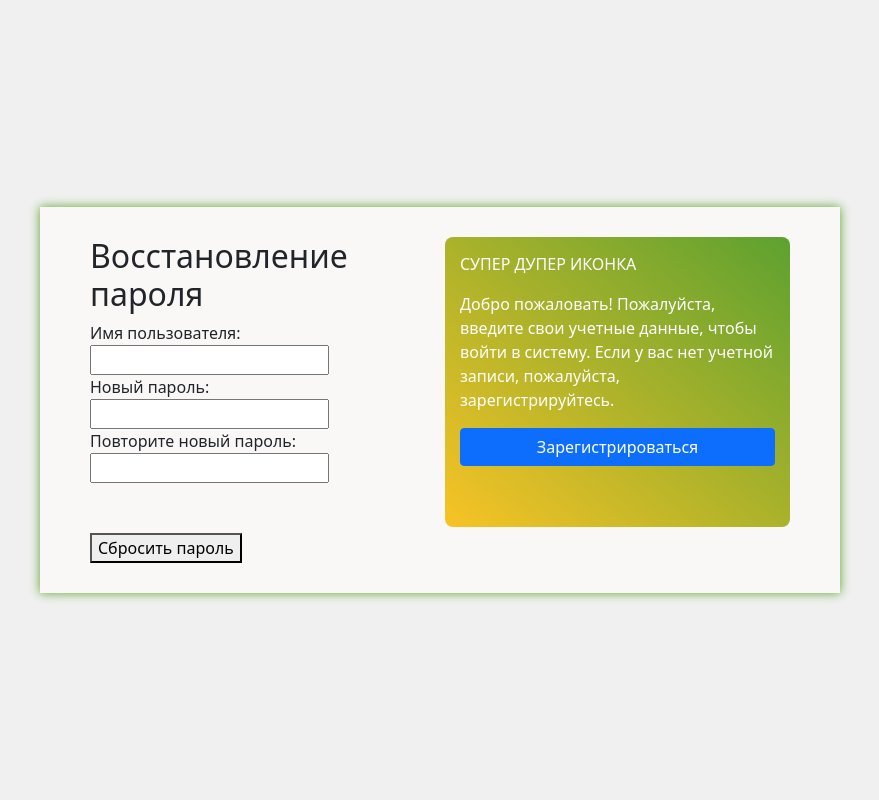
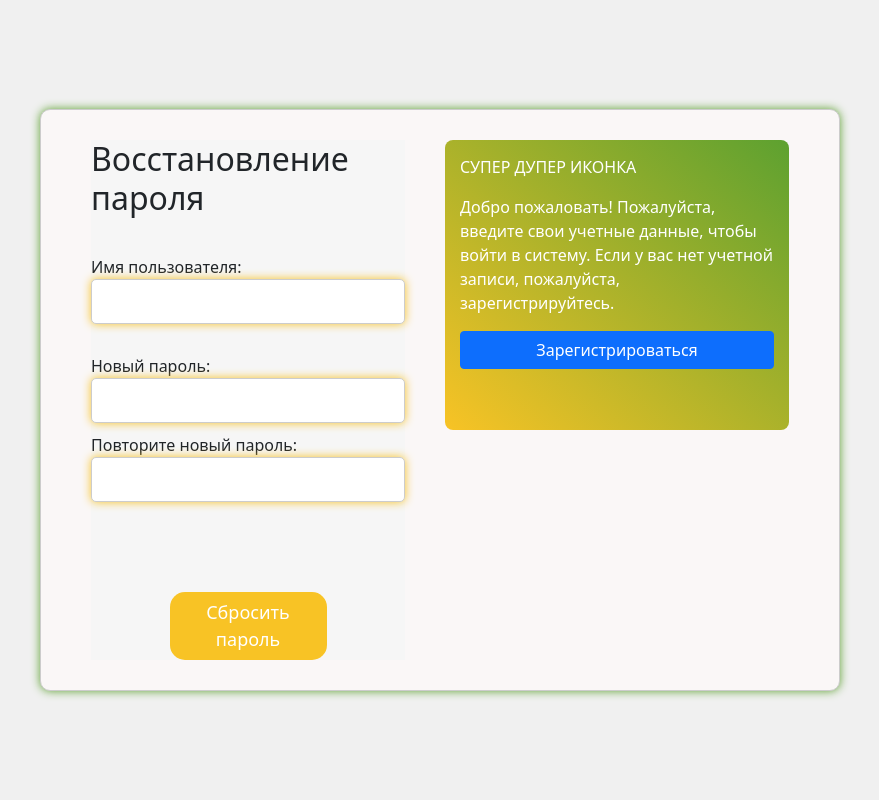
Before and after one commit to Karielka/Fitnes_app, a Django app: page /fitnes/password_reset/ in a window 1280 px wide. Shown: the whole page, without its empty margins (200-1079 px from the left). Run offline with Django 5.2, Linux system fonts and the light colour scheme.

Commit message:
Update forms.css

```diff
--- a/Fitnes/Main/static/main/css/forms.css
+++ b/Fitnes/Main/static/main/css/forms.css
@@ -2,3 +2,72 @@ body {
     background-color: rgba(164, 225, 234, 0.994);
     overflow-x: hidden;
 }
+
+.container {
+    max-width: 500px;
+    margin: 0 auto;
+    padding: 20px;
+    border: 1px solid #ccc;
+    border-radius: 10px;
+    background-color: #f9f9f9;
+}
+form {
+    background-color: #f6f6f6;
+    margin-right: 60%;
+}
+form input[type="text"] {
+    width: 100%;
+    height: 45px;
+    padding: 3px;
+    margin-bottom: 30px;
+    border: 1px solid #ccc;
+    border-radius: 5px;
+    box-sizing: border-box;
+    font-size: 16px;
+    box-shadow: 0 0 10px #f8c325;
+}
+
+form input[type="password"] {
+    width: 100%;
+    height: 45px;
+    padding: 3px;
+    margin-bottom: 10px;
+    border: 1px solid #ccc;
+    border-radius: 5px;
+    box-sizing: border-box;
+    font-size: 16px;
+    box-shadow: 0 0 10px #f8c325;
+}
+
+.text-wrapper {
+    display: flex;
+    justify-content: center;
+    margin-bottom: 30px;
+}
+
+.button-wrapper{
+    display: flex;
+    justify-content: center;
+}
+
+form button[type="submit"] {
+    width: 50%;
+    height: 100%;
+    background-color: #f8c325;
+    color: white;
+    font-size: large;
+    padding-left: 50px;
+    padding-top: 7px;
+    padding-bottom: 0px;
+    padding-right: 100px;
+    padding: 7px 25px;
+    margin-top: 30px;
+    border: none;
+    border-radius: 15px;
+    cursor: pointer;
+    transition: background-color 0.3s ease;
+}
+
+form button[type="submit"]:hover {
+    background-color: #5da130;
+}
```
